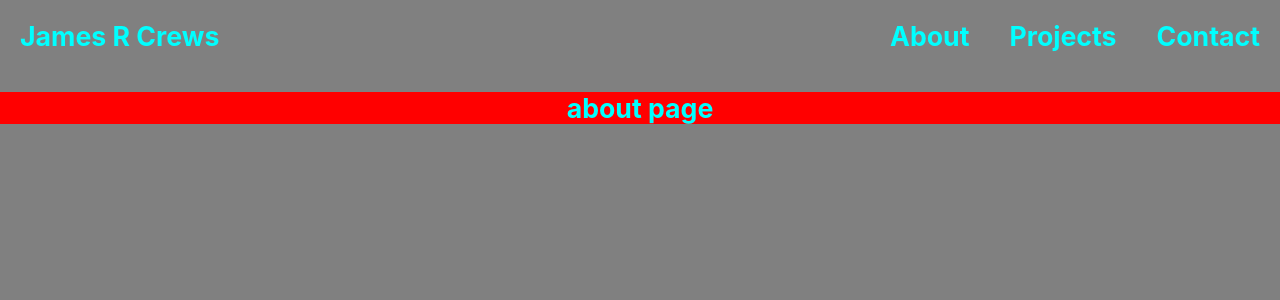
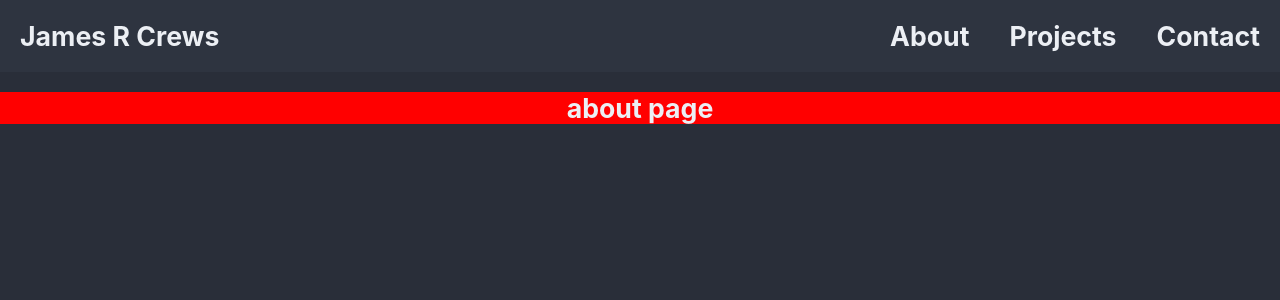
Before and after one commit to JCrews253/portfolio, a React (Create React App) app: page /#/ in a window 1280 px wide. Shown: the top 300 px of the page. Built offline with nearby package versions, Linux system fonts and the light colour scheme.

Commit message:
added nord theme

```diff
--- a/src/components/Header/Header.css
+++ b/src/components/Header/Header.css
@@ -1,10 +1,11 @@
 .header{
     display: flex;
     justify-content: space-between;
+    background-color: #2E3440;
 }
 
 h1 {
-    color: aqua;
+    color: #ECEFF4;
     font-size: 20pt;
     margin: 20px;
     position: relative;
@@ -16,19 +17,20 @@ h1 {
 .header__tabs{
     display: flex;
     justify-content: space-between;
+    flex-wrap: wrap;
 }
 
 .header__tabs--tab > h1::before {
     content: "";
     position: absolute;
     width: 100%;
-    height: 2px;
+    height: 3px;
     bottom: 0;
     left: 0;
-    background-color: aqua;
+    background-color: #5E81AC;
     visibility: hidden;
     transform: scaleX(0);
-    transition: all 0.2s ease-in-out 0s;
+    transition: all .2s ease-in-out 0s;
     cursor: pointer;
 }
 
@@ -41,10 +43,10 @@ h1 {
     content: "";
     position: absolute;
     width: 100%;
-    height: 2px;
+    height: 3px;
     bottom: 0;
     left: 0;
-    background-color: aqua;
+    background-color: #5E81AC;
     visibility: visible;
     transform: scaleX(1);
     cursor: pointer;
--- a/src/components/ProjectPreview/ProjectPreview.css
+++ b/src/components/ProjectPreview/ProjectPreview.css
@@ -1,13 +1,16 @@
 .projectPreview{
     max-width: 600px;
-    color: aqua;
+    color: #ECEFF4;
     font-size: 20pt;
     display: flex;
     flex-direction: column;
     margin: 10px;
+    border-radius: 10px;
+    overflow: hidden;
 }
 .projectPreview__title{
-    background-color: black;
+    background-color: #3B4252
+    ;
     margin: 0px;
     padding: 10px;
 }
@@ -15,7 +18,7 @@
 .projectPreview__img--container{
     position: relative;
     text-align: center;
-    background-color: black;
+    background-color: #3B4252;
     transition: all 0.2s ease-in-out 0s;
 }
 
@@ -43,5 +46,5 @@
 }
 
 .projectPreview__img:hover + .projectPreview__img--description{
-    color: white
+    color: #ECEFF4
 }
--- a/src/index.css
+++ b/src/index.css
@@ -5,7 +5,7 @@ body {
     sans-serif;
   -webkit-font-smoothing: antialiased;
   -moz-osx-font-smoothing: grayscale;
-  background-image: linear-gradient(to right, gray, gray)
+  background-color: #292E39;
 }
 
 code {
```
Also changed, not shown: src/images/sorting-gif.gif, src/pages/Projects/Projects.tsx (line endings or trailing spaces).
